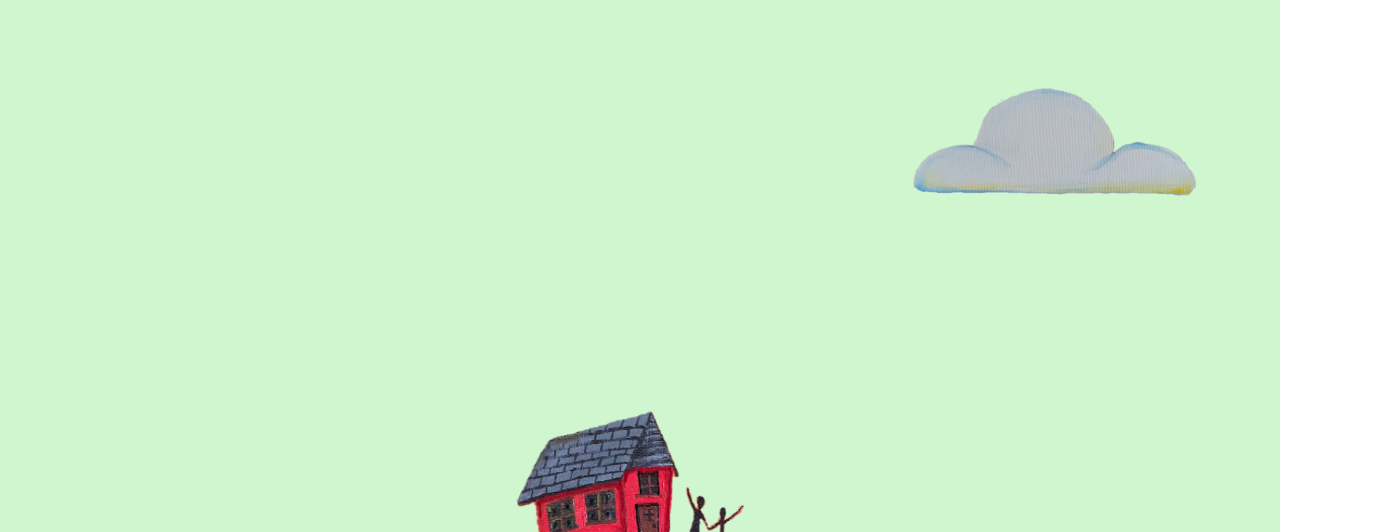
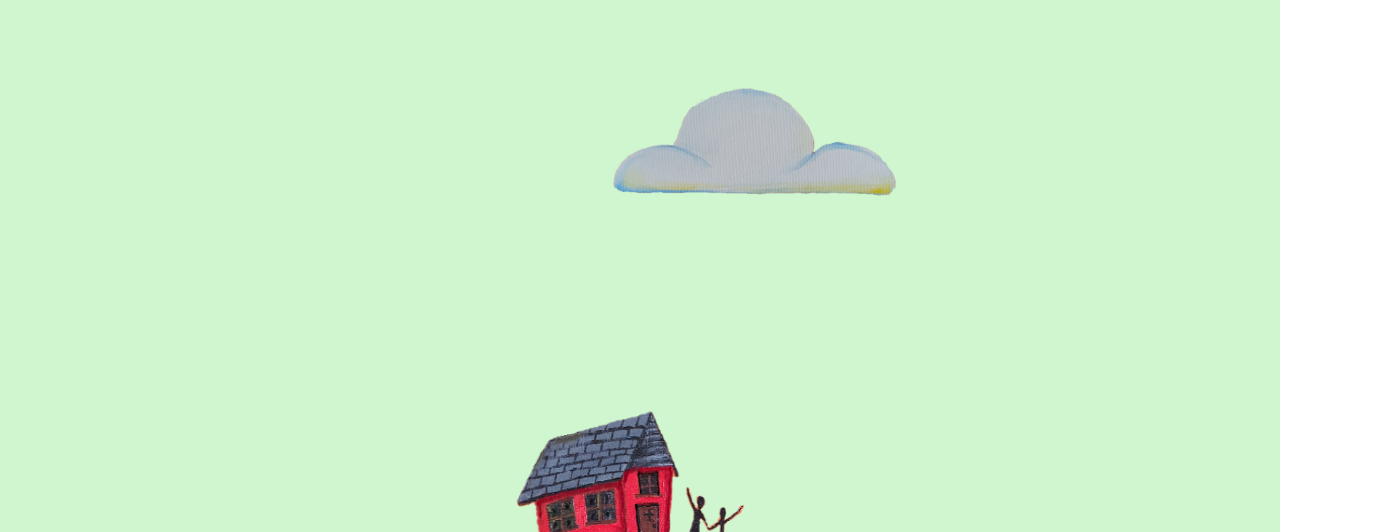
Before and after one commit to ChrisPolicheri/CSS, a plain HTML site: page index.html in a window 1280 px wide. Shown: the part 739-1271 px from the top of the page, 1390 px wide, since content can reach past the window. Drawn offline with Linux system fonts and the light colour scheme; a web font is replaced by a local one.

Commit message:
Update styles.css

```diff
--- a/styles.css
+++ b/styles.css
@@ -73,8 +73,8 @@ a:hover {
 
 .bottom-cloud {
   position: relative;
-  left: 400px;
-
+  left: 100px;
+ top: 300
 }
 
 .top-cloud {
```
